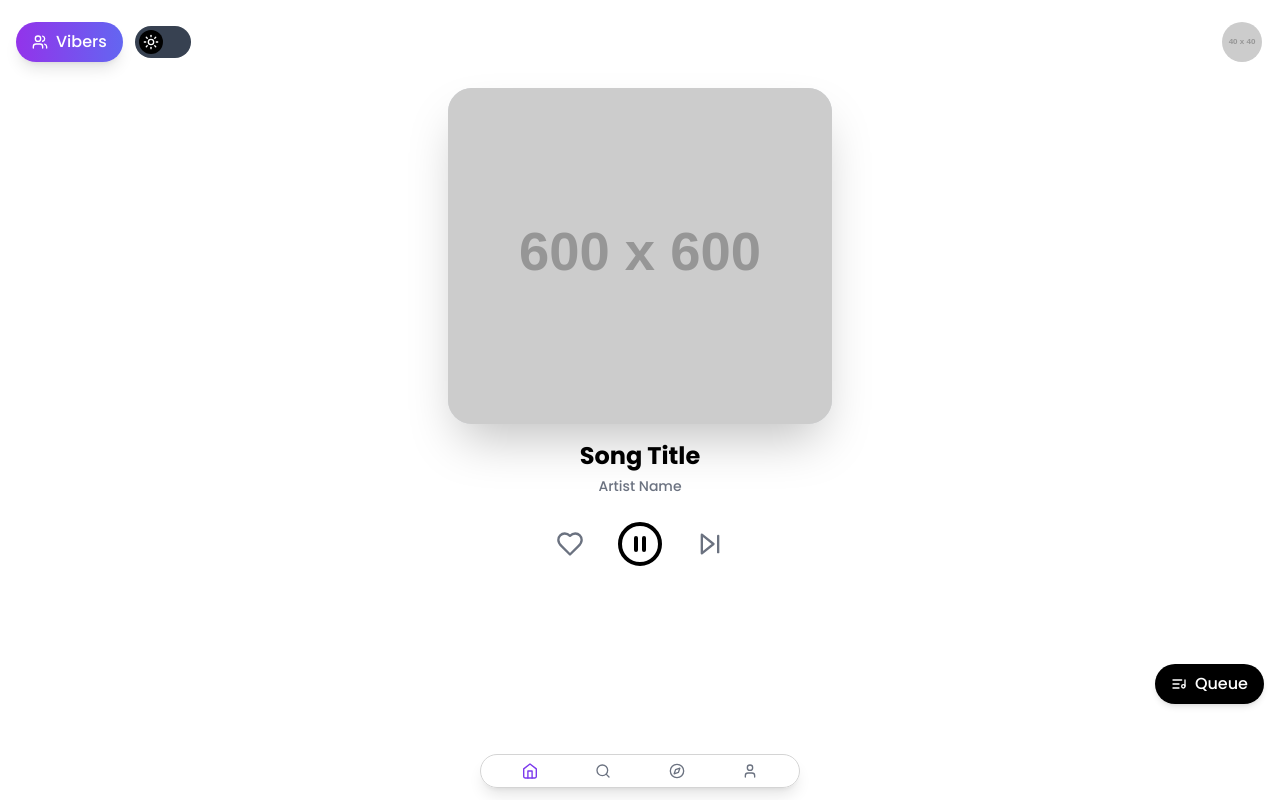
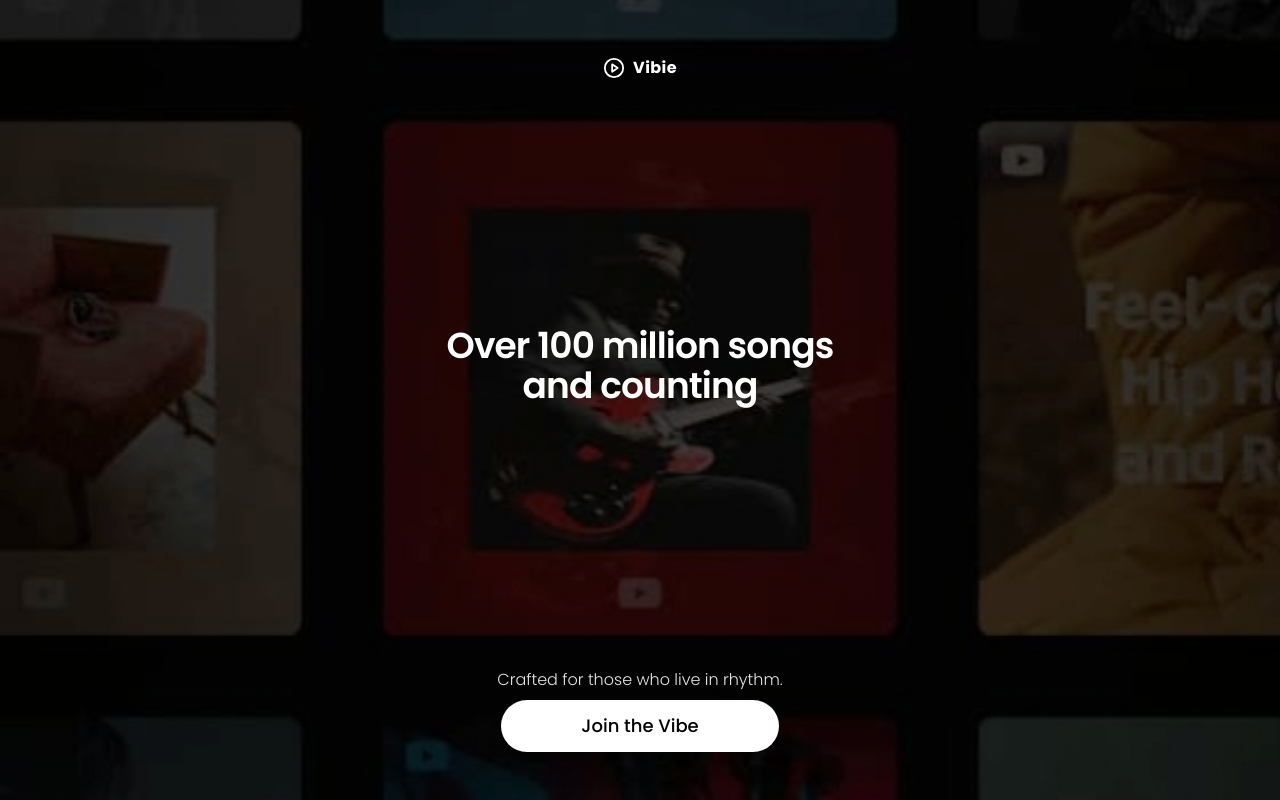
Before and after one commit to Arsenic-23/Vibie-front, a React (Vite) app: page / in a window 1280 px wide. Before the commit this address led to /home. Built offline with nearby package versions, Linux system fonts and the light colour scheme; sample sign-in values are in the browser's storage.

Commit message:
Update App.jsx

```diff
--- a/src/App.jsx
+++ b/src/App.jsx
@@ -1,37 +1,39 @@
 import React, { useEffect, useState } from 'react';
-import { Routes, Route, useLocation, Navigate } from 'react-router-dom';
+import { Routes, Route, Navigate, useLocation } from 'react-router-dom';
 import Landing from './pages/Landing';
 import Home from './pages/Home';
+import Search from './pages/Search';
 import Explore from './pages/Explore';
 import Profile from './pages/Profile';
+import MainLayout from './layouts/MainLayout';
 
-export default function App() {
-  const [isAuthenticated, setIsAuthenticated] = useState(false);
+function App() {
   const location = useLocation();
+  const [user, setUser] = useState(null);
 
   useEffect(() => {
     const token = localStorage.getItem('authToken');
-    setIsAuthenticated(!!token);
-  }, [location]);
+    const profile = localStorage.getItem('profile');
+    if (token && profile) {
+      setUser(JSON.parse(profile));
+    }
+  }, []);
 
   return (
     <Routes>
-      <Route
-        path="/"
-        element={isAuthenticated ? <Navigate to="/home" /> : <Landing />}
-      />
-      <Route
-        path="/home"
-        element={isAuthenticated ? <Home /> : <Navigate to="/" />}
-      />
-      <Route
-        path="/explore"
-        element={isAuthenticated ? <Explore /> : <Navigate to="/" />}
-      />
-      <Route
-        path="/profile/*"
-        element={isAuthenticated ? <Profile /> : <Navigate to="/" />}
-      />
+      <Route path="/" element={<Landing />} />
+      {!user ? (
+        <Route path="*" element={<Navigate to="/" replace />} />
+      ) : (
+        <Route element={<MainLayout />}>
+          <Route path="/home" element={<Home user={user} />} />
+          <Route path="/search" element={<Search user={user} />} />
+          <Route path="/explore" element={<Explore user={user} />} />
+          <Route path="/profile" element={<Profile user={user} />} />
+        </Route>
+      )}
     </Routes>
   );
 }
+
+export default App;
```
